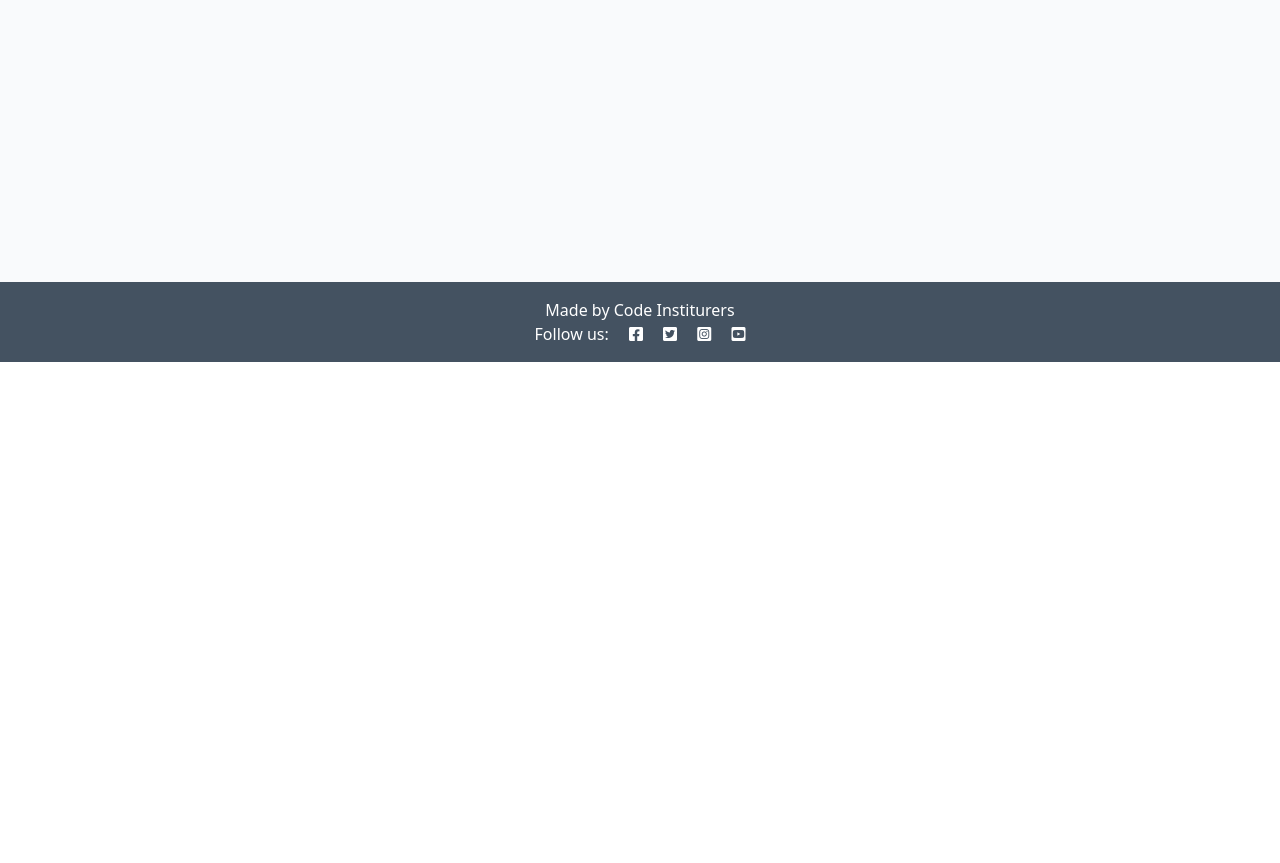
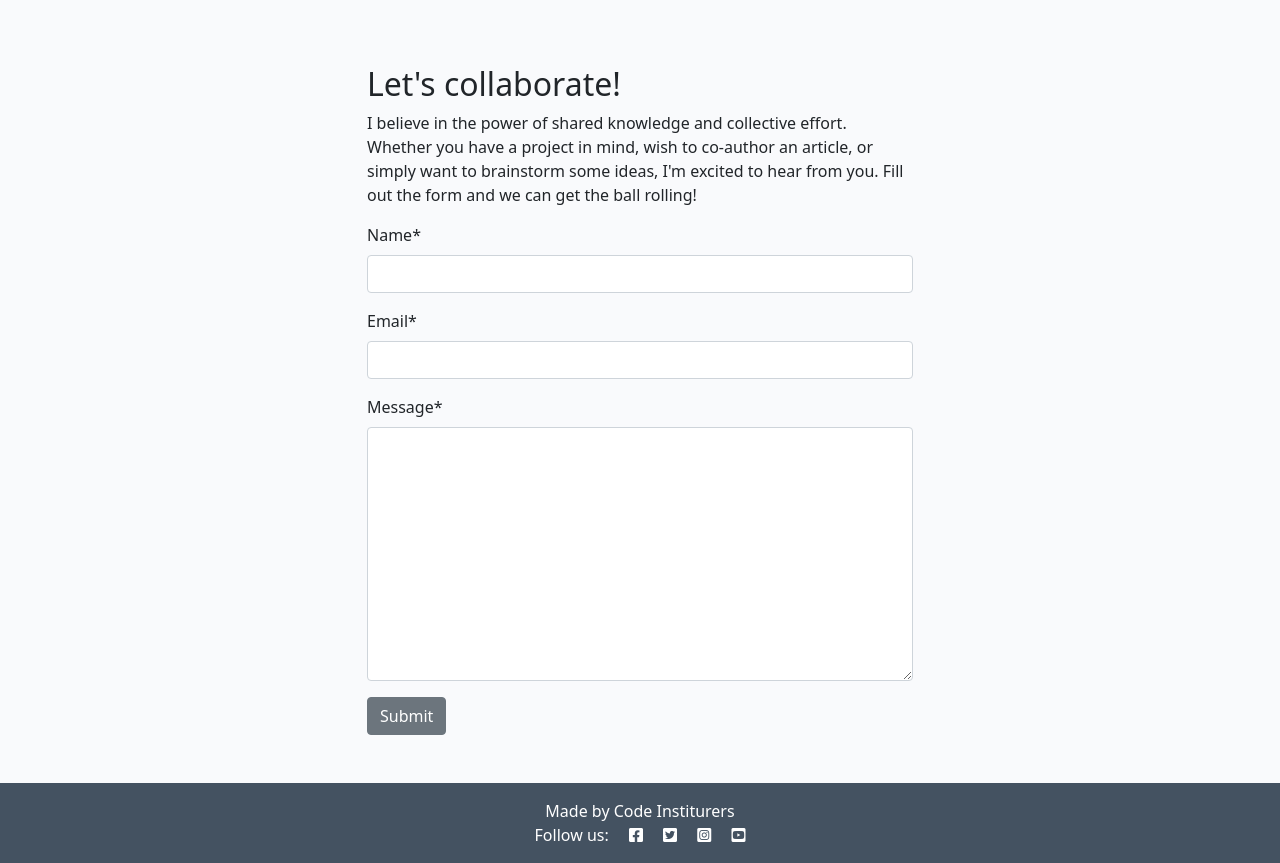
Before and after one commit to dylanmcca/codestars2, a Django app: page /about/ in a window 1280 px wide. Shown: the part 438-1301 px from the top of the page. Before the commit the page ends 800 px from the top, so only its background shows below. Run offline with Django 4.2, Linux system fonts and the light colour scheme; data that the repository does not hold is empty; some libraries are stand-ins or nearby versions.

Commit message:
adadding collaboration form & wiring up

```diff
--- /dev/null
+++ b/about/forms.py
@@ -0,0 +1,8 @@
+from .models import CollaborateRequest
+from django import forms
+
+
+class CollaborateForm(forms.ModelForm):
+    class Meta:
+        model = CollaborateRequest
+        fields = ('name', 'email', 'message')
--- a/about/models.py
+++ b/about/models.py
@@ -8,3 +8,12 @@ class About(models.Model):
 
     def __str__(self):
         return self.title
+
+class CollaborateRequest(models.Model):
+    name = models.CharField(max_length=200)
+    email = models.EmailField()
+    message = models.TextField()
+    read = models.BooleanField(default=False)
+
+    def __str__(self):
+        return f"Collaboration request from {self.name}"
--- a/about/templates/about/about.html
+++ b/about/templates/about/about.html
@@ -1,15 +1,15 @@
 {% extends 'base.html' %}
+{% load static %}
+{% load crispy_forms_tags %}
+
 {% block content %}
-{% load static %}
 <div class="container mt-5">
     <div class="row">
-    <div class="col-4 text-center">
-      <img src="{% static 'images/nobody.jpg' %}" width="75%" />
+        <div class="col-12 col-md-4 text-center">
+            <img src="{% static 'images/nobody.jpg' %}" width="75%">
         </div>
-    <div class="col-8">
-      <!-- Title goes between these h2 tags -->
+        <div class="col-12 col-md-8">
             <h2>{{ about.title }}</h2>
-      <!-- Content goes directly underneath this -->
             {{ about.content | safe }}
         </div>
     </div>
@@ -20,5 +20,24 @@
           <p class="text-end"><em>Updated on: {{ about.updated_on }}</em></p>
         </div>
     </div>
+    <div class="row justify-content-center">
+        <div class="col-12 col-md-6 my-5">
+            <h2>Let's collaborate!</h2>
+            <p>I believe in the power of shared knowledge and collective effort.
+                Whether you have a project in mind, wish to co-author
+                an article, or simply want to brainstorm some ideas,
+                I'm excited to hear from you. Fill out the form
+                and we can get the ball rolling!</p>
+
+            <!-- add your form here. Your submit button should
+                                have the classes of btn, btn-secondary -->
+            <form method="post">
+        {{ collaborate_form | crispy }}
+        {% csrf_token %}
+        <button class="btn btn-secondary"
+          type="submit">Submit</button>
+      </form>
+        </div>
+    </div>
 </div>
 {% endblock content %}
--- a/about/views.py
+++ b/about/views.py
@@ -1,15 +1,25 @@
 from django.shortcuts import render
+from django.contrib import messages
 from .models import About
+from .forms import CollaborateForm
 
 # Create your views here.
 def about_me(request):
     """
     Renders the About page
     """
+    if request.method == "POST":
+        collaborate_form = CollaborateForm(data=request.POST)
+        if collaborate_form.is_valid():
+            collaborate_form.save()
+            messages.add_message(request, messages.SUCCESS, "Collaboration request received! I endeavour to respond within 2 working days.")
+
     about = About.objects.all().order_by('-updated_on').first()
+    collaborate_form = CollaborateForm()
 
     return render(
         request,
         "about/about.html",
-        {"about": about},
+        {"about": about,
+         "collaborate_form": collaborate_form},
     )
```
Also changed, not shown: about/admin.py (+13 -1 lines), blog/views.py (+5 -2 lines), about/migrations/0002_collaboraterequest.py (added). Lines whose indentation alone changed are shown as unchanged.
